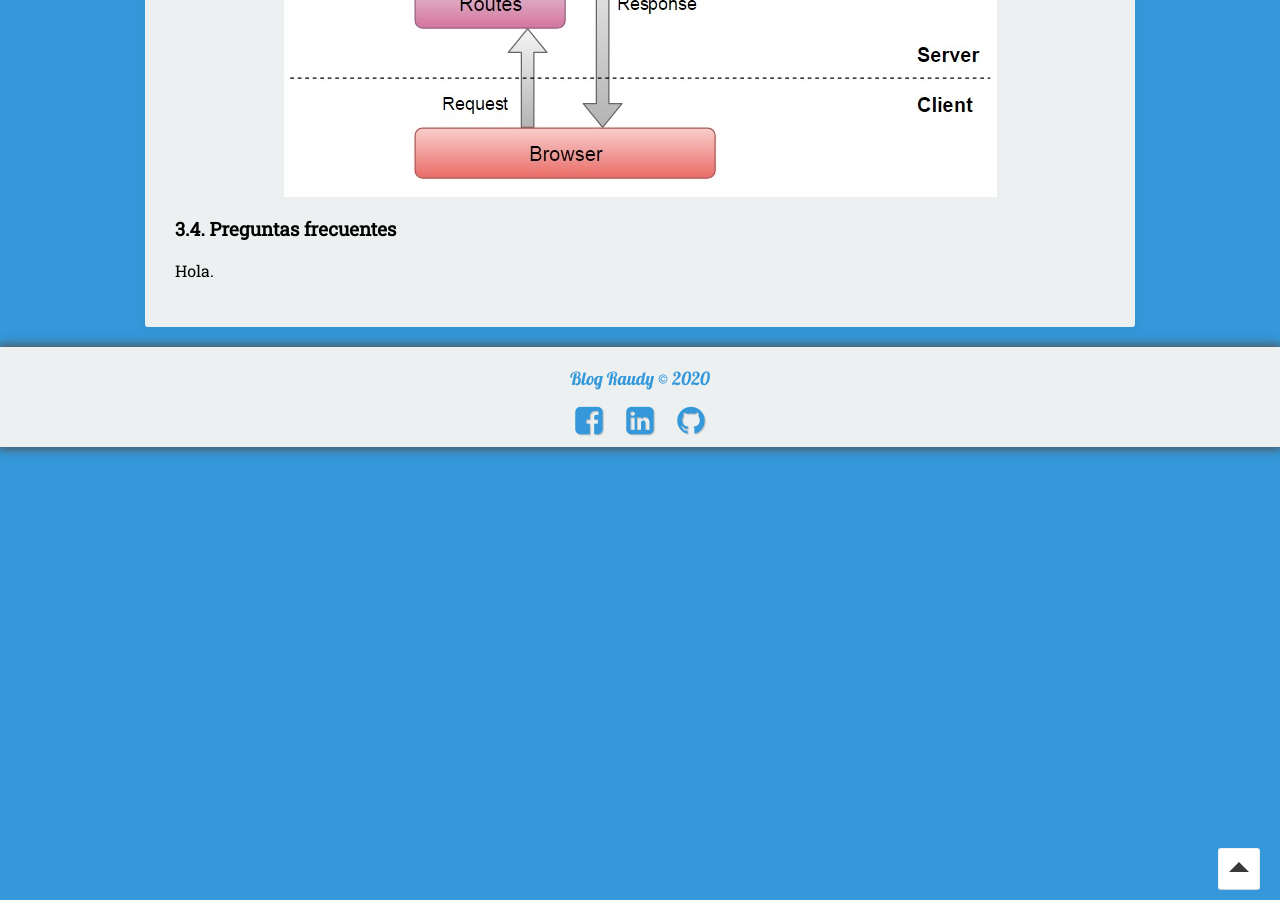
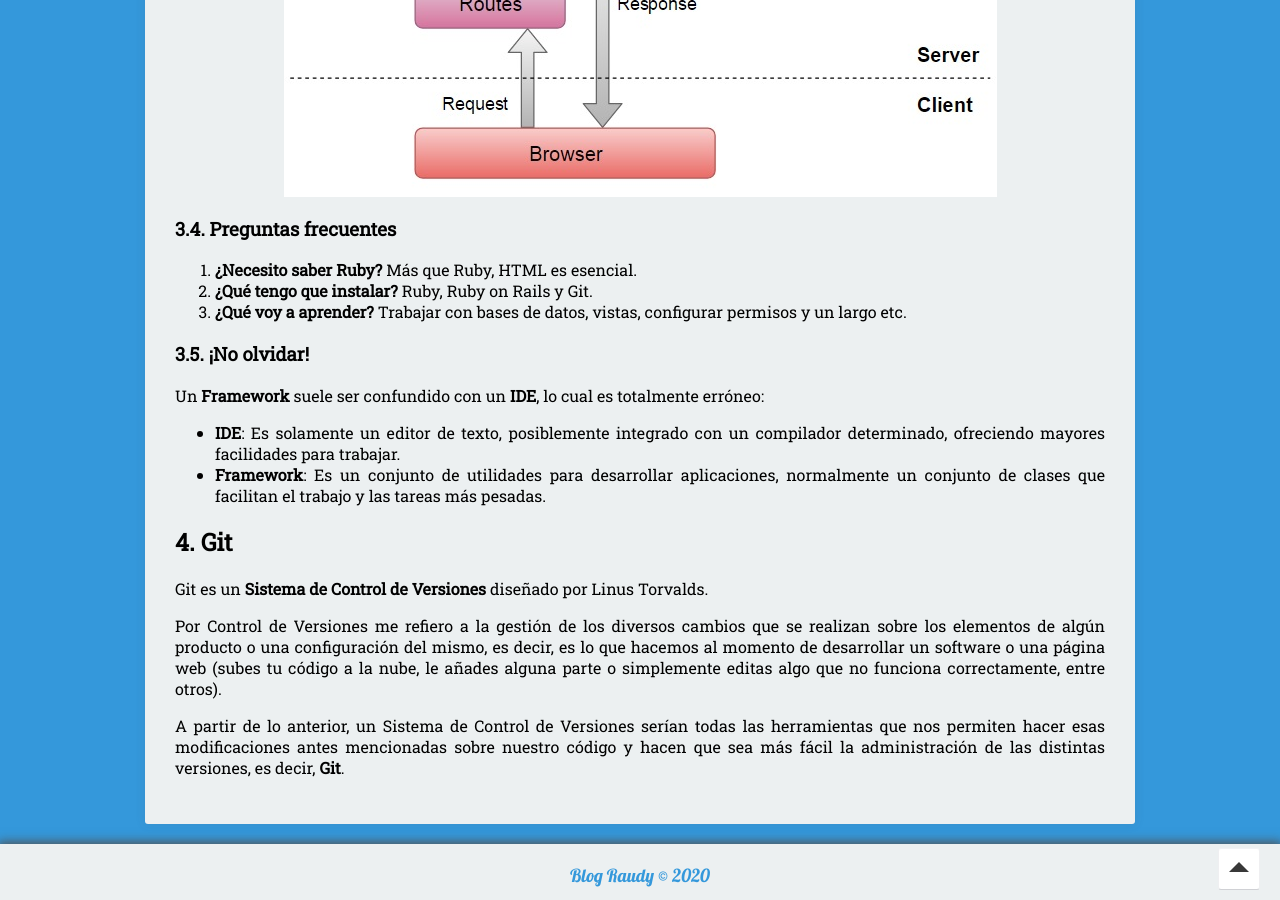
Before and after one commit to nisoto/Blog-anterior-2.0, a Jekyll site: the page built from _posts/2020-04-13-rails-i-introduccion.md, in a window 1280 px wide and 900 px high, scrolled down 2687 px. Built offline with Jekyll 4.4.1, drawn with Linux system fonts in a browser that asks for light colours; nearby versions of some CDN libraries.

Commit message:
Update 2020-04-13-rails-i-introduccion.md

```diff
--- a/_posts/2020-04-13-rails-i-introduccion.md
+++ b/_posts/2020-04-13-rails-i-introduccion.md
@@ -93,4 +93,21 @@ La imagen que verás a continuación explica de una manera sencilla todo lo ante
 
 ### 3.4. Preguntas frecuentes
 
-Hola.
+1. **¿Necesito saber Ruby?** Más que Ruby, HTML es esencial.
+2. **¿Qué tengo que instalar?** Ruby, Ruby on Rails y Git.
+3. **¿Qué voy a aprender?** Trabajar con bases de datos, vistas, configurar permisos y un largo etc.
+
+### 3.5. ¡No olvidar!
+
+Un **Framework** suele ser confundido con un **IDE**, lo cual es totalmente erróneo:
+
+* **IDE**: Es solamente un editor de texto, posiblemente integrado con un compilador determinado, ofreciendo mayores facilidades para trabajar.
+* **Framework**: Es un conjunto de utilidades para desarrollar aplicaciones, normalmente un conjunto de clases que facilitan el trabajo y las tareas más pesadas.
+
+## 4. Git
+
+Git es un **Sistema de Control de Versiones** diseñado por Linus Torvalds.
+
+Por Control de Versiones me refiero a la gestión de los diversos cambios que se realizan sobre los elementos de algún producto o una configuración del mismo, es decir, es lo que hacemos al momento de desarrollar un software o una página web (subes tu código a la nube, le añades alguna parte o simplemente editas algo que no funciona correctamente, entre otros).
+
+A partir de lo anterior, un Sistema de Control de Versiones serían todas las herramientas que nos permiten hacer esas modificaciones antes mencionadas sobre nuestro código y hacen que sea más fácil la administración de las distintas versiones, es decir, **Git**.
```
